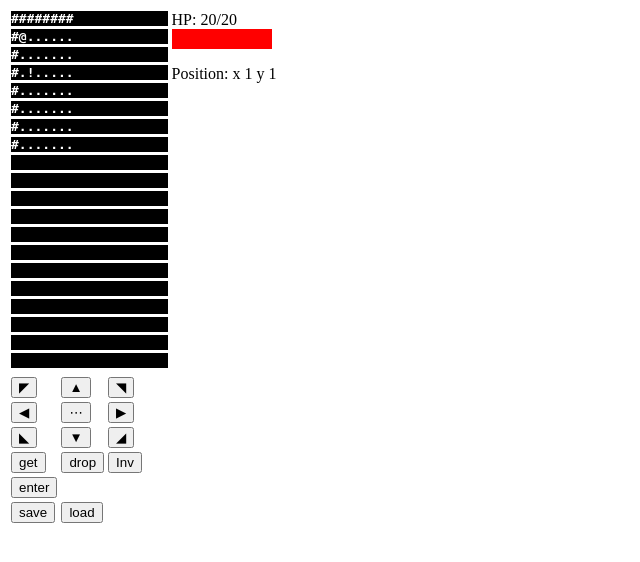
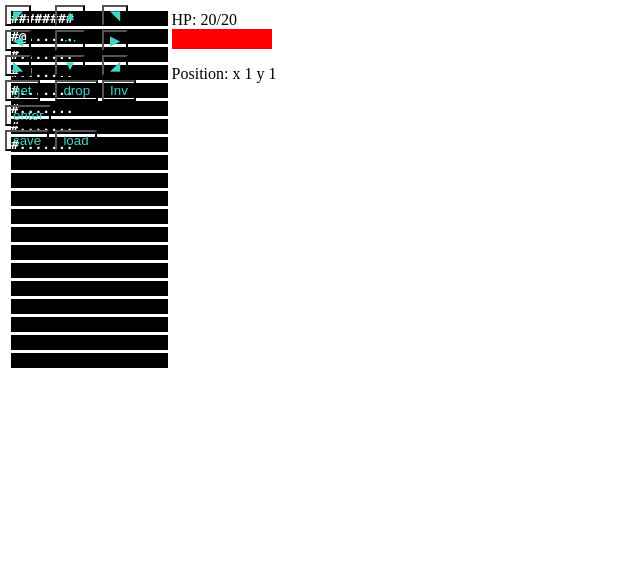
Before and after one commit to Zireael07/Flask-roguelike, a Flask app: page / in a window 1280 px wide. Shown: the top 562 px of the page, without its empty margins (0-640 px from the left). Run offline with Flask 2, Linux system fonts and the light colour scheme.

Commit message:
new: make keypad an overlay, color it

```diff
--- a/static/main.css
+++ b/static/main.css
@@ -16,11 +16,37 @@
     font-weight:bold;
 }
 
+/*https://stackoverflow.com/questions/2941189/how-to-overlay-one-div-over-another-div */
+
+/*
+*  position: relative gives a new position context
+*/
+
+#output {
+    position: relative;
+}
+
+/*
+*  Position the keypad element using the top-left
+*  of the wrapper element
+*/
+
+.keypad {
+    position: absolute;
+    top: 2px;
+    left: 2px;
+}
+.keypad_btn {
+    background-color: transparent;
+    color: #42D6CA;
+}
+
+
 /* Styling for modal */
 
 .modal {
   position: fixed; /* Stay in place */
-  z-index: 1; /* Sit on top */
+  z-index: 99; /* Sit on top */
   left: 0;
   top: 0;
   width: 100%; /* Full width */
```
